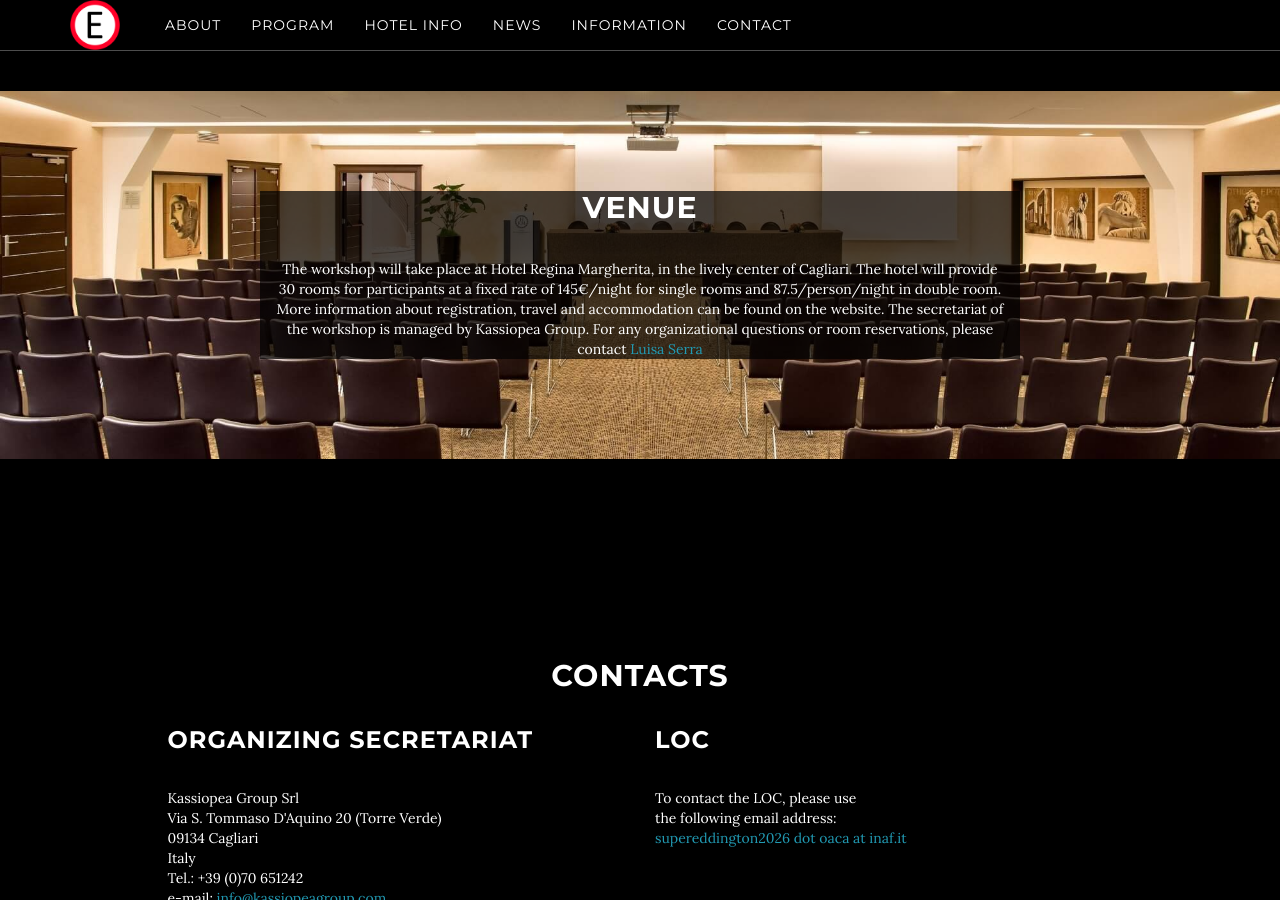
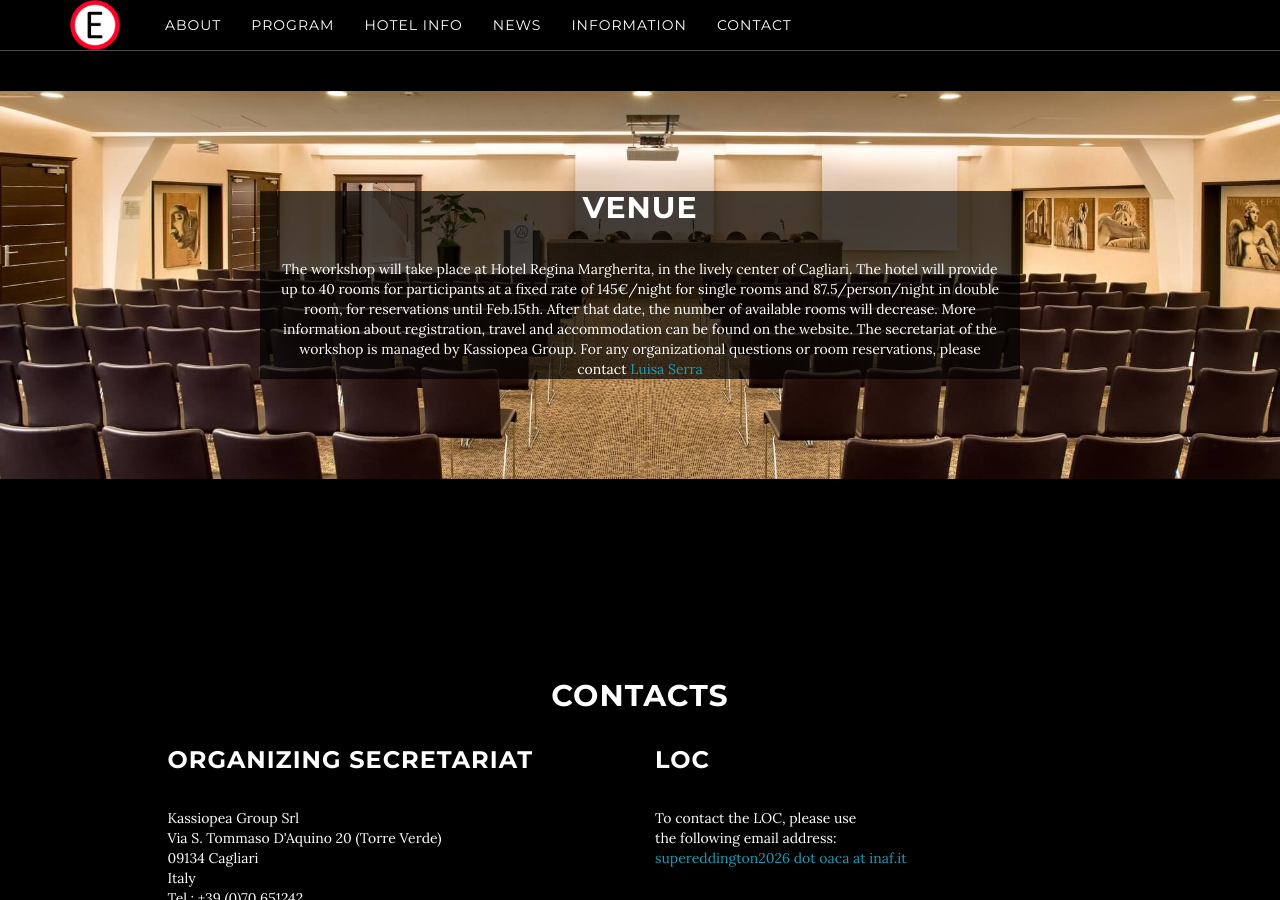
Before and after one commit to breakingthelimits/supereddington2026, a Jekyll site: the page built from index.html, in a window 1280 px wide and 900 px high, scrolled down 2591 px. Built offline with Jekyll 4.4.1, drawn with Linux system fonts in a browser that asks for light colours.

Commit message:
Add room information

```diff
--- a/_includes/venue.html
+++ b/_includes/venue.html
@@ -4,7 +4,8 @@
             <div class="container">
                 <div class="col-md-8 col-md-offset-2" style="background-color:rgba(0,0,0,0.7)">
                     <h2>Venue</h2>
-                    The workshop will take place at Hotel Regina Margherita, in the lively center of Cagliari. The hotel will provide 30 rooms for participants at a fixed rate of 145€/night for single rooms and 87.5/person/night in double room.
+                    The workshop will take place at Hotel Regina Margherita, in the lively center of Cagliari. The hotel will provide up to 40 rooms for participants at a fixed rate of 145€/night for single rooms and 87.5/person/night in double room, for reservations until Feb.15th. After that date, the number of available rooms will decrease.
+
 
                     More information about registration, travel and accommodation can be found on the website.
                     The secretariat of the workshop is managed by Kassiopea Group. For any organizational questions or room reservations, please contact <a href="mailto:luisaserra@kassiopeanews.com"> Luisa Serra</a>
```
